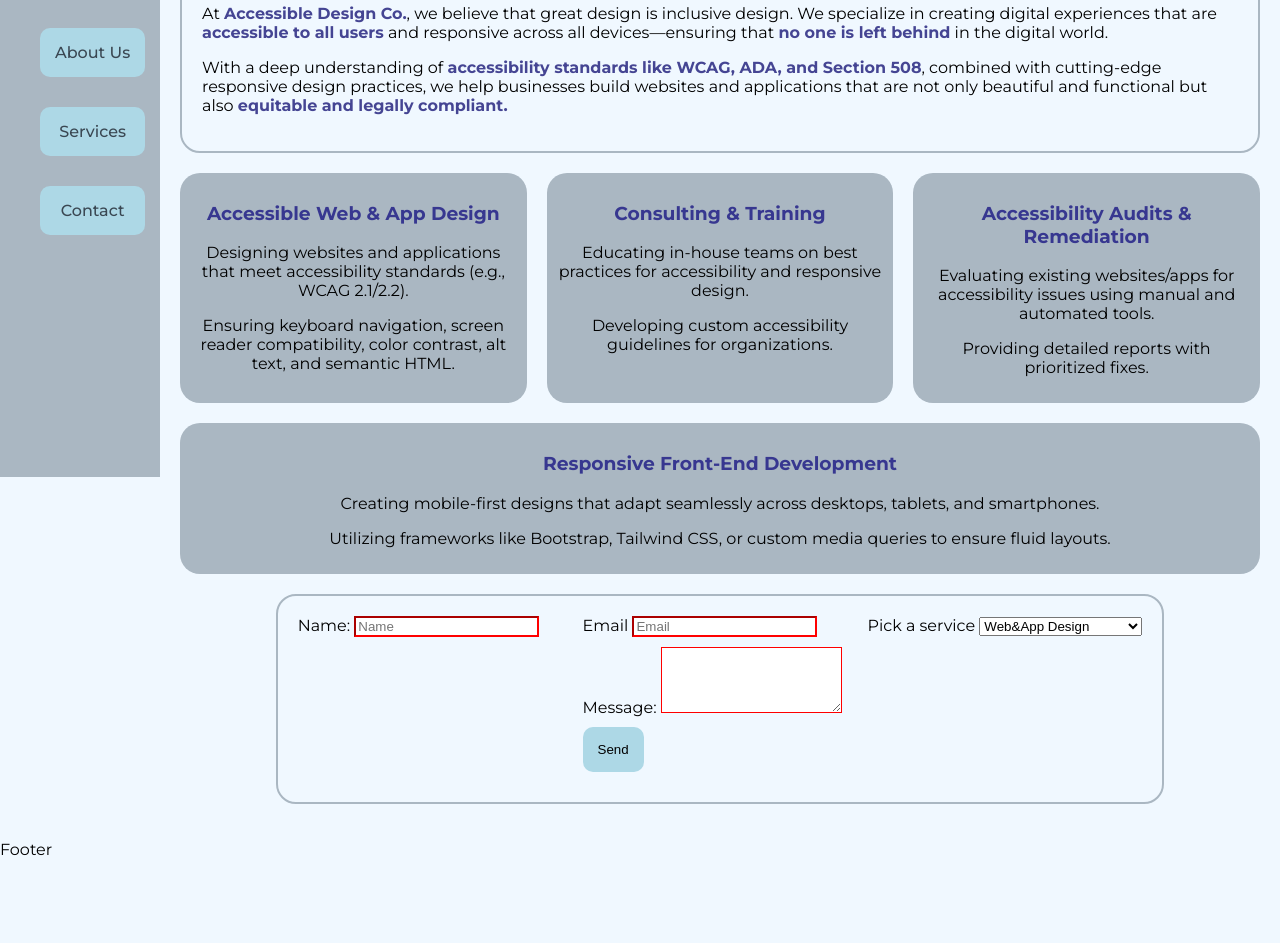
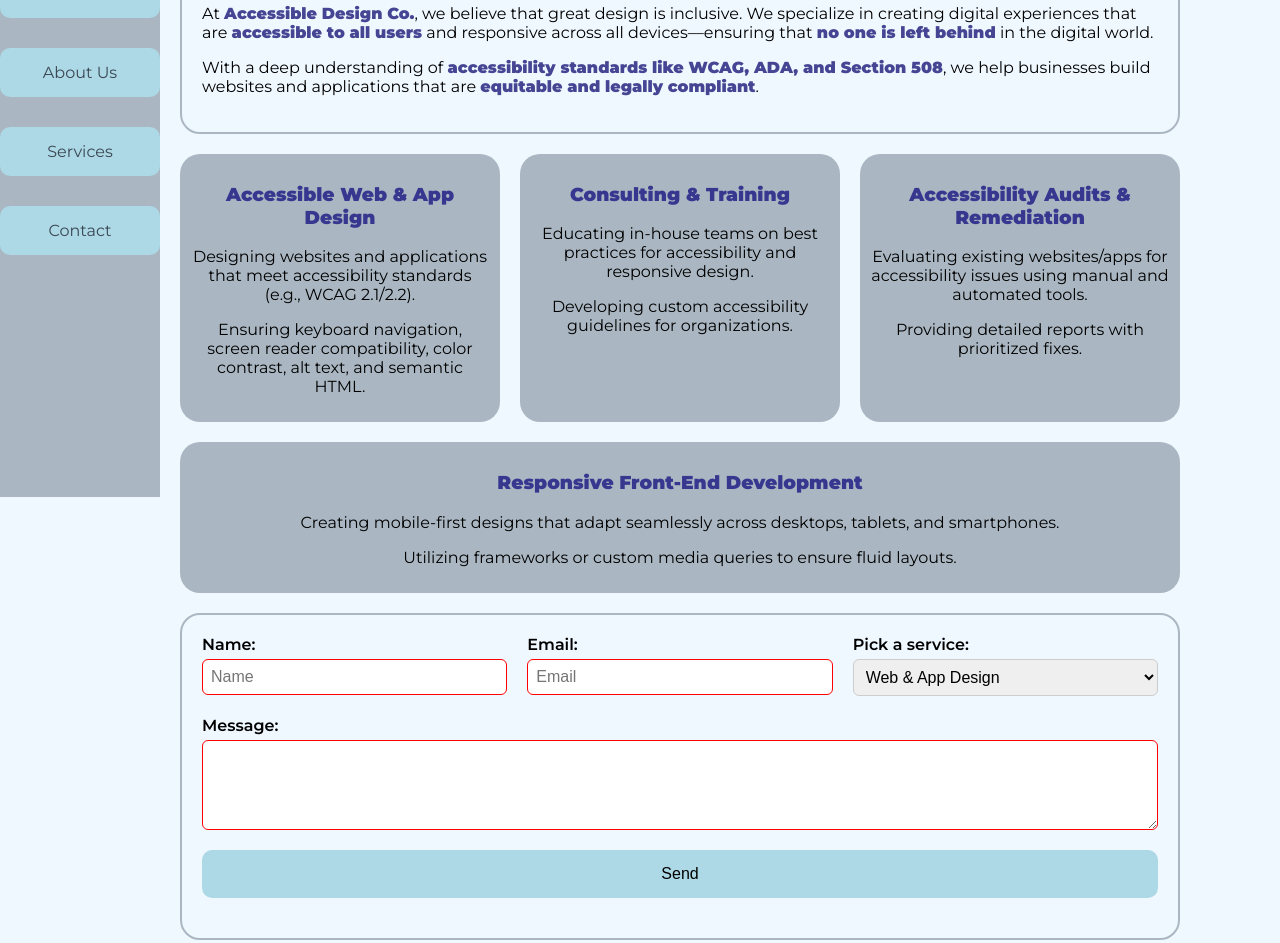
Before and after one commit to mariiademidova0304/responsive-accessible-web-page, a plain HTML site: page index.html in a window 1280 px wide. Shown: the part 323-1266 px from the top of the page. Before the commit the page ends 1198 px from the top, so only its background shows below. Drawn offline with Linux system fonts and the light colour scheme.

Commit message:
Final version

```diff
--- a/index.html
+++ b/index.html
@@ -1,18 +1,14 @@
 <!DOCTYPE html>
 <html lang="en">
-
 <head>
-    <meta charset="UTF-8">
-    <meta name="viewport" content="width=device-width, initial-scale=1.0">
+  <meta charset="UTF-8" />
+  <meta name="viewport" content="width=device-width, initial-scale=1.0"/>
   <title>Accessible Design Co. Website</title>
-    <link rel="stylesheet" href="style.css">
-    <link rel="preconnect" href="https://fonts.googleapis.com">
-    <link rel="preconnect" href="https://fonts.gstatic.com" crossorigin>
-    <link
-        href="https://fonts.googleapis.com/css2?family=Barlow+Semi+Condensed:ital,wght@0,100;0,200;0,300;0,400;0,500;0,600;0,700;0,800;0,900;1,100;1,200;1,300;1,400;1,500;1,600;1,700;1,800;1,900&family=Montserrat:ital,wght@0,100..900;1,100..900&display=swap"
-        rel="stylesheet">
+  <link rel="stylesheet" href="style.css" />
+  <link rel="preconnect" href="https://fonts.googleapis.com" />
+  <link rel="preconnect" href="https://fonts.gstatic.com" crossorigin />
+  <link href="https://fonts.googleapis.com/css2?family=Montserrat:wght@400;600;900&display=swap" rel="stylesheet"/>
 </head>
-
 <body>
   <div class="container">
     <nav class="navbar" role="navigation">
@@ -32,79 +28,54 @@
             <button type="button" class="button">Getting started</button>
           </div>
           <div class="hero-items">
-                        <img
-                            src="https://accessibilityspark.com/wp-content/uploads/2021/07/DreamHost-Accessibility-Tips-750x498-1.jpg" alt="an image representing design accessibility with an eye, ear, brain and hand icons">
+            <img src="https://accessibilityspark.com/wp-content/uploads/2021/07/DreamHost-Accessibility-Tips-750x498-1.jpg"
+              alt="An image representing design accessibility with an eye, ear, brain and hand icons" />
           </div>
         </div>
       </header>
       <article id="about">
-                <p>At <span class="purple-text">Accessible Design Co.</span>, we believe that great design is
-                    inclusive design. We specialize in
-                    creating digital experiences that are <span class="purple-text">accessible to all users</span>
-                    and responsive across all
-                    devices—ensuring that <span class="purple-text">no one is left behind</span> in the digital
-                    world.</p>
-
-                <p>With a deep understanding of <span class="purple-text">accessibility standards like WCAG, ADA,
-                        and Section 508</span>, combined
-                    with cutting-edge responsive design practices, we help businesses build websites and
-                    applications that are not only beautiful and functional but also <span class="purple-text">equitable
-                        and legally
-                        compliant.</span></p>
+        <p>At <span class="purple-text">Accessible Design Co.</span>, we believe that great design is inclusive. We specialize in creating digital experiences that are <span class="purple-text">accessible to all users</span> and responsive across all devices—ensuring that <span class="purple-text">no one is left behind</span> in the digital world.</p>
+        <p>With a deep understanding of <span class="purple-text">accessibility standards like WCAG, ADA, and Section 508</span>, we help businesses build websites and applications that are <span class="purple-text">equitable and legally compliant</span>.</p>
       </article>
       <div class="grid-container" id="services">
         <div id="item-1" class="services-flex">
           <h3>Accessible Web & App Design</h3>
-                    <p>Designing websites and applications that meet accessibility standards (e.g., WCAG 2.1/2.2).
-                    </p>
-
-                    <p>Ensuring keyboard navigation, screen reader compatibility, color contrast, alt text, and
-                        semantic HTML.</p>
+          <p>Designing websites and applications that meet accessibility standards (e.g., WCAG 2.1/2.2).</p>
+          <p>Ensuring keyboard navigation, screen reader compatibility, color contrast, alt text, and semantic HTML.</p>
         </div>
         <div id="item-2" class="services-flex">
           <h3>Consulting & Training</h3>
-
           <p>Educating in-house teams on best practices for accessibility and responsive design.</p>
-
           <p>Developing custom accessibility guidelines for organizations.</p>
         </div>
         <div id="item-3" class="services-flex">
           <h3>Accessibility Audits & Remediation</h3>
-
-                    <p>Evaluating existing websites/apps for accessibility issues using manual and automated tools.
-                    </p>
-
+          <p>Evaluating existing websites/apps for accessibility issues using manual and automated tools.</p>
           <p>Providing detailed reports with prioritized fixes.</p>
         </div>
         <div id="item-4" class="services-flex">
           <h3>Responsive Front-End Development</h3>
-
-                    <p>Creating mobile-first designs that adapt seamlessly across desktops, tablets, and
-                        smartphones.</p>
-
-                    <p>Utilizing frameworks like Bootstrap, Tailwind CSS, or custom media queries to ensure fluid
-                        layouts.</p>
+          <p>Creating mobile-first designs that adapt seamlessly across desktops, tablets, and smartphones.</p>
+          <p>Utilizing frameworks or custom media queries to ensure fluid layouts.</p>
         </div>
       </div>
-            <fieldset class="contact-form" id="contactForm" aria-describedby="formError">
+      <fieldset class="contact-form" id="contact" aria-describedby="formError">
         <div class="form-group-row">
           <div>
             <label for="name">Name:</label>
-                        <input type="text" id="name" name="name" placeholder="Name" required aria-invalid="false"
-                            aria-required="true">
+            <input type="text" id="name" name="name" placeholder="Name" required aria-invalid="false" aria-required="true" />
           </div>
           <div>
-                        <label for="email">Email</label>
-                        <input type="text" id="email" name="email" placeholder="Email" required aria-invalid="false"
-                            aria-required="true">
+            <label for="email">Email:</label>
+            <input type="text" id="email" name="email" placeholder="Email" required aria-invalid="false" aria-required="true" />
           </div>
           <div>
-                        <label for="pick-service-option">Pick a service</label>
+            <label for="pick-service-option">Pick a service:</label>
             <select name="pick-service-option" id="services-form">
-                            <option value="web&app">Web&App Design</option>
-                            <option value="consulting">Consulting&Training</option>
-                            <option value="audit">Audits&Remediation</option>
-                            <option value="front-end">Front-end Development</option>
+              <option value="web&app">Web & App Design</option>
+              <option value="consulting">Consulting & Training</option>
+              <option value="audit">Audits & Remediation</option>
+              <option value="front-end">Front-End Development</option>
             </select>
           </div>
         </div>
@@ -123,5 +94,4 @@
     <p>Footer</p>
   </footer>
 </body>
-
 </html>
--- a/style.css
+++ b/style.css
@@ -2,10 +2,30 @@ body {
     background-color: aliceblue;
     font-family: "Montserrat", sans-serif;
     margin: 0;
+    font-size: 16px;
 }
 
 ul {
     list-style: none;
+    padding: 0;
+}
+
+.navbar {
+    position: fixed;
+    height: 100%;
+    background-color: rgb(170, 183, 194);
+    width: 160px;
+    display: flex;
+    align-items: center;
+    padding-top: 20px;
+}
+
+.navbar-list {
+    display: flex;
+    flex-direction: column;
+    width: 100%;
+    padding-left: 0;
+    margin: 0;
 }
 
 .navbar li {
@@ -16,23 +36,14 @@ ul {
     text-align: center;
 }
 
-.navbar {
-    position: fixed;
-    height: 100%;
-    background-color: rgb(170, 183, 194);
-    width: 160px;
-    display: flex;
-    align-items: center;
+.navbar li:hover {
+    background-color: rgb(69, 69, 147);
 }
 
 a {
     color: rgb(58, 71, 82);
     text-decoration: none;
     font-weight: 500;
-}
-
-.navbar li:hover {
-    background-color: rgb(69, 69, 147);
 }
 
 a:hover {
@@ -45,6 +56,8 @@ a:hover {
     margin-left: 160px;
     padding: 20px;
     align-items: center;
+    font-size: 1rem;
+    max-width: 1000px;
 }
 
 #hero-text {
@@ -56,15 +69,19 @@ a:hover {
 .hero-flex {
     display: flex;
     gap: 20px;
+    align-items: center;
+    width: 100%;
 }
 
 .hero-items {
     width: 50%;
     padding: 20px;
+    box-sizing: border-box;
 }
 
 .hero-flex img {
-    width: 300px;
+    width: 100%;
+    max-width: 300px;
     height: auto;
     border-radius: 5%;
 }
@@ -74,6 +91,8 @@ a:hover {
     border-radius: 10px;
     padding: 15px;
     border: 0;
+    cursor: pointer;
+    font-size: 1rem;
 }
 
 article {
@@ -81,6 +100,9 @@ article {
     border: 2px solid rgb(170, 183, 194);
     border-radius: 20px;
     margin-bottom: 20px;
+    width: 100%;
+    box-sizing: border-box;
+    font-size: 1rem;
 }
 
 .purple-text {
@@ -91,40 +113,14 @@ article {
 .grid-container {
     display: grid;
     grid-template-columns: repeat(3, 1fr);
-    grid-template-rows: repeat(3, 1fr);
     gap: 20px;
-    grid-template-rows: max-content;
-}
-
-#item-1 {
-    grid-column-start: 1;
-    grid-column-end: 2;
-    grid-row-start: 1;
-    grid-row-end: 3;
-}
-
-#item-2 {
-    grid-column-start: 2;
-    grid-column-end: 3;
-    grid-row-start: 1;
-    grid-row-end: 3;
-}
-
-#item-3 {
-    grid-column-start: 3;
-    grid-column-end: 4;
-    grid-row-start: 1;
-    grid-row-end: 3;
+    width: 100%;
+    box-sizing: border-box;
 }
 
 #item-4 {
-    grid-column-start: 1;
-    grid-column-end: 4;
-    grid-row-start: 3;
-    grid-row-end: 4;
+    grid-column: 1 / -1;
 }
-
-
 
 .services-flex {
     background-color: rgb(170, 183, 194);
@@ -133,16 +129,63 @@ article {
     border-radius: 20px;
 }
 
-.services-flex:last-child {
+fieldset {
+    display: grid;
+    grid-template-columns: repeat(3, 1fr);
+    gap: 20px;
+    border: 2px solid rgb(170, 183, 194);
     border-radius: 20px;
+    margin-top: 20px;
+    padding: 20px;
+    width: 100%;
+    box-sizing: border-box;
+    font-size: 1rem;
 }
 
-.form {
-    margin-top: 100px;
+.form-group-row {
+    display: contents;
+}
+
+.form-group-row>div {
+    display: flex;
+    flex-direction: column;
+}
+
+.form-group-full {
+    grid-column: 1 / -1;
+    display: flex;
+    flex-direction: column;
+}
+
+label {
+    font-weight: 600;
+    margin-bottom: 5px;
+    display: block;
+}
+
+input,
+select,
+textarea {
+    width: 100%;
+    padding: 8px;
+    font-size: 1rem;
+    border-radius: 6px;
+    border: 1px solid #ccc;
+    box-sizing: border-box;
+}
+
+.error {
+    color: red;
+    font-size: 0.9rem;
+}
+
+input:invalid,
+textarea:invalid {
+    border-color: red;
 }
 
 .font-bold {
-    font-weight: 900
+    font-weight: 900;
 }
 
 .semi-bold {
@@ -153,31 +196,85 @@ h3 {
     color: rgb(55, 55, 144);
 }
 
-fieldset {
-    display: grid;
-    grid-template-columns: repeat(3, 1fr);
-    gap: 10px;
-    border: 2px solid rgb(170, 183, 194);
-    border-radius: 20px;
-    margin-top: 20px;
-    padding: 20px;
+@media (max-width: 1024px) {
+    body {
+        font-size: 15px;
+    }
+
+    .main {
+        margin-left: 160px;
+        max-width: 90vw;
+        padding: 15px;
+    }
+
+    .hero-flex {
+        flex-wrap: wrap;
+    }
+
+    .hero-items {
+        width: 100%;
+        padding: 10px 0;
+    }
+
+    article {
+        font-size: 0.95rem;
+    }
+
+    .grid-container {
+        grid-template-columns: repeat(2, 1fr);
+    }
+
+    #item-4 {
+        grid-column: 1 / -1;
+    }
+
+    fieldset {
+        grid-template-columns: repeat(3, 1fr);
+        gap: 15px;
+        font-size: 0.95rem;
+    }
 }
 
-.form-group-row {
-    display: contents;
+@media (max-width: 600px) {
+    body {
+        font-size: 14px;
+    }
+
+    .main {
+        margin-left: 160px;
+        max-width: 95vw;
+        padding: 10px;
+    }
+
+    .hero-flex {
+        flex-direction: column;
+    }
+
+    .hero-items {
+        width: 100%;
+        padding: 10px 0;
+    }
+
+    article {
+        font-size: 0.9rem;
+    }
+
+    .grid-container {
+        grid-template-columns: 1fr;
+        gap: 15px;
+    }
+
+    #item-4 {
+        grid-column: 1 / -1;
+    }
+
+    fieldset {
+        grid-template-columns: 1fr;
+        gap: 10px;
+        font-size: 0.9rem;
+    }
+
+    .form-group-row>div {
+        width: 100%;
+    }
 }
-
-.form-group-full{
-    grid-column-start: 2;
-    grid-column-end: 4;
-}
-
-.error {
-  color: red;
-  font-size: 0.9rem;
-}
-
-input:invalid,
-textarea:invalid {
-  border-color: red;
-}
```
Lines whose indentation alone changed are shown as unchanged.
